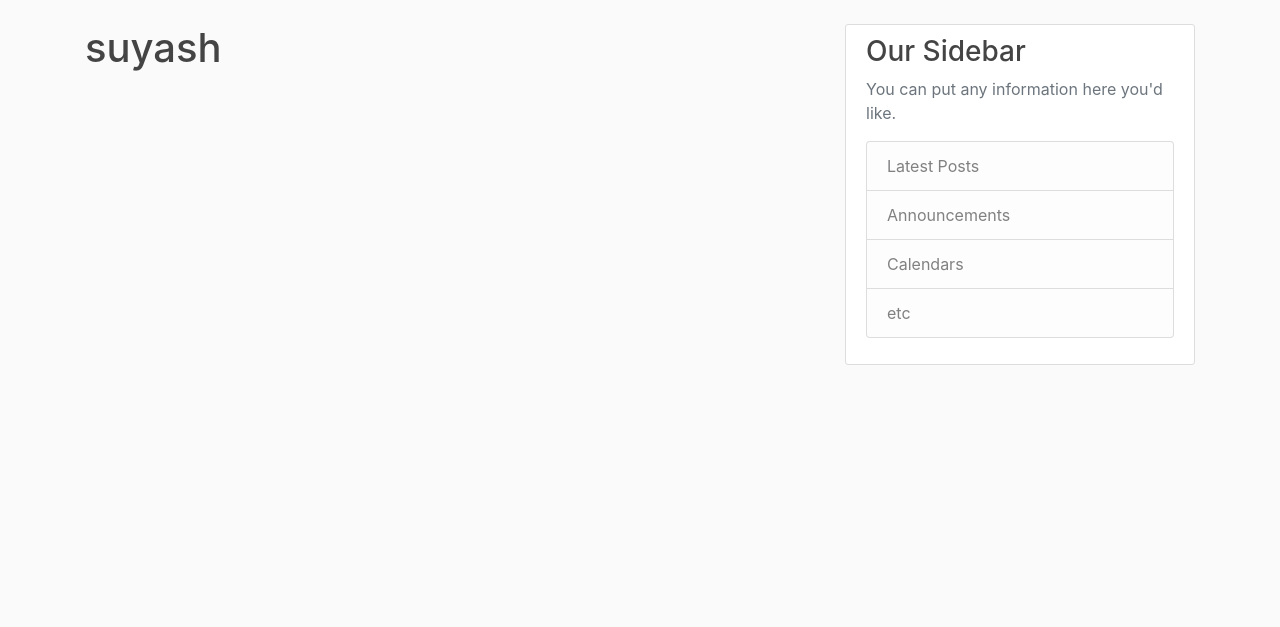
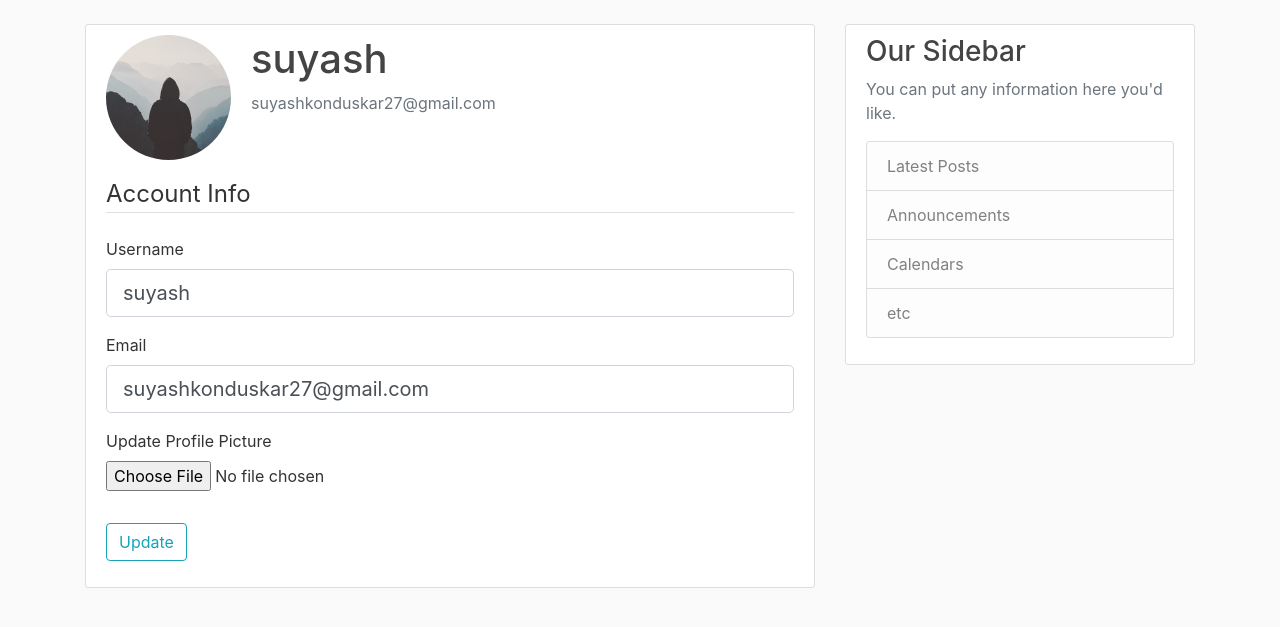
Before and after one commit to konduskarsuyash/BlogSpotter, a Flask app: page /account in a window 1280 px wide. Shown: the part 56-683 px from the top of the page. Run offline with Flask 3, Linux system fonts and the light colour scheme; a user stored in the database is signed in; some libraries are stand-ins or nearby versions.

Commit message:
User account and profilr picture 7th

```diff
--- a/flaskblog/__init__.py
+++ b/flaskblog/__init__.py
@@ -4,11 +4,10 @@ from flask_bcrypt import Bcrypt
 from flask_login import LoginManager
 
 app = Flask(__name__)
-app.debug = True
-app.config['SECRET_KEY'] = 'secret'
+app.config['SECRET_KEY'] = '5791628bb0b13ce0c676dfde280ba245'
 app.config['SQLALCHEMY_DATABASE_URI'] = 'sqlite:///site.db'
 db = SQLAlchemy(app)
-bcrypt  = Bcrypt(app)
+bcrypt = Bcrypt(app)
 login_manager = LoginManager(app)
 login_manager.login_view = 'login'
 login_manager.login_message_category = 'info'
--- a/flaskblog/forms.py
+++ b/flaskblog/forms.py
@@ -1,30 +1,56 @@
 from flask_wtf import FlaskForm
-from wtforms import StringField, PasswordField , SubmitField, BooleanField
+from flask_wtf.file import FileField, FileAllowed
+from flask_login import current_user
+from wtforms import StringField, PasswordField, SubmitField, BooleanField
 from wtforms.validators import DataRequired, Length, Email, EqualTo, ValidationError
-from flaskblog.module import User
+from flaskblog.models import User
+
 
 class RegistrationForm(FlaskForm):
-    username = StringField('Username', validators=[DataRequired(), Length(min=2, max=20)])
-    email = StringField('Email', validators=[DataRequired(), Email()])
+    username = StringField('Username',
+                           validators=[DataRequired(), Length(min=2, max=20)])
+    email = StringField('Email',
+                        validators=[DataRequired(), Email()])
     password = PasswordField('Password', validators=[DataRequired()])
-    confirm_password = PasswordField('Confirm Password', validators=[DataRequired(), EqualTo('password')])
-    submit = SubmitField('Sign up')
+    confirm_password = PasswordField('Confirm Password',
+                                     validators=[DataRequired(), EqualTo('password')])
+    submit = SubmitField('Sign Up')
 
-    def  validate_username(self, username):
-        user  = User.query.filter_by(username = username.data).first()
+    def validate_username(self, username):
+        user = User.query.filter_by(username=username.data).first()
         if user:
-            raise ValidationError("Username already exists")
+            raise ValidationError('That username is taken. Please choose a different one.')
 
-    def  validate_email(self, email):
-        user = User.query.filter_by(email = email.data).first()
+    def validate_email(self, email):
+        user = User.query.filter_by(email=email.data).first()
         if user:
-            raise ValidationError("email already exists")
+            raise ValidationError('That email is taken. Please choose a different one.')
+
 
 class LoginForm(FlaskForm):
-    email = StringField('Email', validators=[DataRequired(), Email()])
+    email = StringField('Email',
+                        validators=[DataRequired(), Email()])
+    password = PasswordField('Password', validators=[DataRequired()])
+    remember = BooleanField('Remember Me')
+    submit = SubmitField('Login')
 
-    password = PasswordField('Password', validators=[DataRequired()])
 
-    remember = BooleanField('Remember me')
+class UpdateAccountForm(FlaskForm):
+    username = StringField('Username',
+                           validators=[DataRequired(), Length(min=2, max=20)])
+    email = StringField('Email',
+                        validators=[DataRequired(), Email()])
+    picture = FileField('Update Profile Picture', validators=[FileAllowed(['jpg', 'png'])])
+    submit = SubmitField('Update')
 
-    submit = SubmitField('Login')
+    def validate_username(self, username):
+        if username.data != current_user.username:
+            user = User.query.filter_by(username=username.data).first()
+            if user:
+                raise ValidationError('That username is taken. Please choose a different one.')
+
+    def validate_email(self, email):
+        if email.data != current_user.email:
+            user = User.query.filter_by(email=email.data).first()
+            if user:
+                raise ValidationError('That email is taken. Please choose a different one.')
--- a/flaskblog/routes.py
+++ b/flaskblog/routes.py
@@ -1,8 +1,12 @@
+import os
+import secrets
+from PIL import Image
 from flask import render_template, url_for, flash, redirect, request
-from flaskblog.forms import RegistrationForm, LoginForm
-from flaskblog.module import User,Post
-from flaskblog import app,db, bcrypt
-from flask_login import login_user,current_user,logout_user,login_required
+from flaskblog import app, db, bcrypt
+from flaskblog.forms import RegistrationForm, LoginForm, UpdateAccountForm
+from flaskblog.models import User, Post
+from flask_login import login_user, current_user, logout_user, login_required
+
 
 posts = [
     {
@@ -19,54 +23,85 @@ posts = [
     }
 ]
 
-@app.route('/')
-@app.route('/home')
+
+@app.route("/")
+@app.route("/home")
 def home():
     return render_template('home.html', posts=posts)
 
-@app.route('/about')
+
+@app.route("/about")
 def about():
     return render_template('about.html', title='About')
 
-@app.route('/register', methods=['GET', 'POST'])
+
+@app.route("/register", methods=['GET', 'POST'])
 def register():
     if current_user.is_authenticated:
         return redirect(url_for('home'))
-
     form = RegistrationForm()
     if form.validate_on_submit():
         hashed_password = bcrypt.generate_password_hash(form.password.data).decode('utf-8')
-        user =  User(username=form.username.data,email=form.email.data,password=hashed_password)
+        user = User(username=form.username.data, email=form.email.data, password=hashed_password)
         db.session.add(user)
         db.session.commit()
-        flash(f"Your account has been created! ", 'success')
+        flash('Your account has been created! You are now able to log in', 'success')
         return redirect(url_for('login'))
-    return render_template('registeration.html', title='Registration', form=form)
+    return render_template('register.html', title='Register', form=form)
 
-@app.route('/login', methods=['GET', 'POST'])
+
+@app.route("/login", methods=['GET', 'POST'])
 def login():
     if current_user.is_authenticated:
         return redirect(url_for('home'))
     form = LoginForm()
     if form.validate_on_submit():
         user = User.query.filter_by(email=form.email.data).first()
-        if user and bcrypt.check_password_hash(user.password,form.password.data):
-            login_user(user,remember=form.remember.data)
+        if user and bcrypt.check_password_hash(user.password, form.password.data):
+            login_user(user, remember=form.remember.data)
             next_page = request.args.get('next')
             return redirect(next_page) if next_page else redirect(url_for('home'))
         else:
-            flash('Wrong email or password!', 'danger')
+            flash('Login Unsuccessful. Please check email and password', 'danger')
     return render_template('login.html', title='Login', form=form)
 
 
-@app.route('/logout')
+@app.route("/logout")
 def logout():
     logout_user()
     return redirect(url_for('home'))
 
 
+def save_picture(form_picture):
+    random_hex = secrets.token_hex(8)
+    _, f_ext = os.path.splitext(form_picture.filename)
+    picture_fn = random_hex + f_ext
+    picture_path = os.path.join(app.root_path, 'static/profile_pics', picture_fn)
 
-@app.route('/account')
+    output_size = (125, 125)
+    i = Image.open(form_picture)
+    i.thumbnail(output_size)
+    i.save(picture_path)
+
+    return picture_fn
+
+
+@app.route("/account", methods=['GET', 'POST'])
 @login_required
 def account():
-     return render_template('account.html', title='Account')
+    form = UpdateAccountForm()
+    if form.validate_on_submit():
+        if form.picture.data:
+            picture_file = save_picture(form.picture.data)
+            current_user.image_file = picture_file
+        current_user.username = form.username.data
+        current_user.email = form.email.data
+        db.session.commit()
+        flash('Your account has been updated!', 'success')
+        return redirect(url_for('account'))
+    elif request.method == 'GET':
+        form.username.data = current_user.username
+        form.email.data = current_user.email
+    image_file = url_for('static', filename='profile_pics/' + current_user.image_file)
+    return render_template('account.html', title='Account',
+                           image_file=image_file, form=form)
--- a/flaskblog/templates/account.html
+++ b/flaskblog/templates/account.html
@@ -1,4 +1,57 @@
-{% extends 'layout.html'%}
-{%block content%}
-  <h1>{{current_user.username}}</h1>
-{%endblock content%}
+{% extends "layout.html" %}
+{% block content %}
+    <div class="content-section">
+      <div class="media">
+        <img class="rounded-circle account-img" src="{{ image_file }}">
+        <div class="media-body">
+          <h2 class="account-heading">{{ current_user.username }}</h2>
+          <p class="text-secondary">{{ current_user.email }}</p>
+        </div>
+      </div>
+        <form method="POST" action="" enctype="multipart/form-data">
+            {{ form.hidden_tag() }}
+            <fieldset class="form-group">
+                <legend class="border-bottom mb-4">Account Info</legend>
+                <div class="form-group">
+                    {{ form.username.label(class="form-control-label") }}
+
+                    {% if form.username.errors %}
+                        {{ form.username(class="form-control form-control-lg is-invalid") }}
+                        <div class="invalid-feedback">
+                            {% for error in form.username.errors %}
+                                <span>{{ error }}</span>
+                            {% endfor %}
+                        </div>
+                    {% else %}
+                        {{ form.username(class="form-control form-control-lg") }}
+                    {% endif %}
+                </div>
+                <div class="form-group">
+                    {{ form.email.label(class="form-control-label") }}
+                    {% if form.email.errors %}
+                        {{ form.email(class="form-control form-control-lg is-invalid") }}
+                        <div class="invalid-feedback">
+                            {% for error in form.email.errors %}
+                                <span>{{ error }}</span>
+                            {% endfor %}
+                        </div>
+                    {% else %}
+                        {{ form.email(class="form-control form-control-lg") }}
+                    {% endif %}
+                </div>
+                <div class="form-group">
+                    {{ form.picture.label() }}
+                    {{ form.picture(class="form-control-file") }}
+                    {% if form.picture.errors %}
+                        {% for error in form.picture.errors %}
+                            <span class="text-danger">{{ error }}</span></br>
+                        {% endfor %}
+                    {% endif %}
+                </div>
+            </fieldset>
+            <div class="form-group">
+                {{ form.submit(class="btn btn-outline-info") }}
+            </div>
+        </form>
+    </div>
+{% endblock content %}
```
Also changed, not shown: flaskblog/models.py (renamed from flaskblog/module.py), flaskblog/static/profile_pics/default.jpg (added), instance/site.db.
